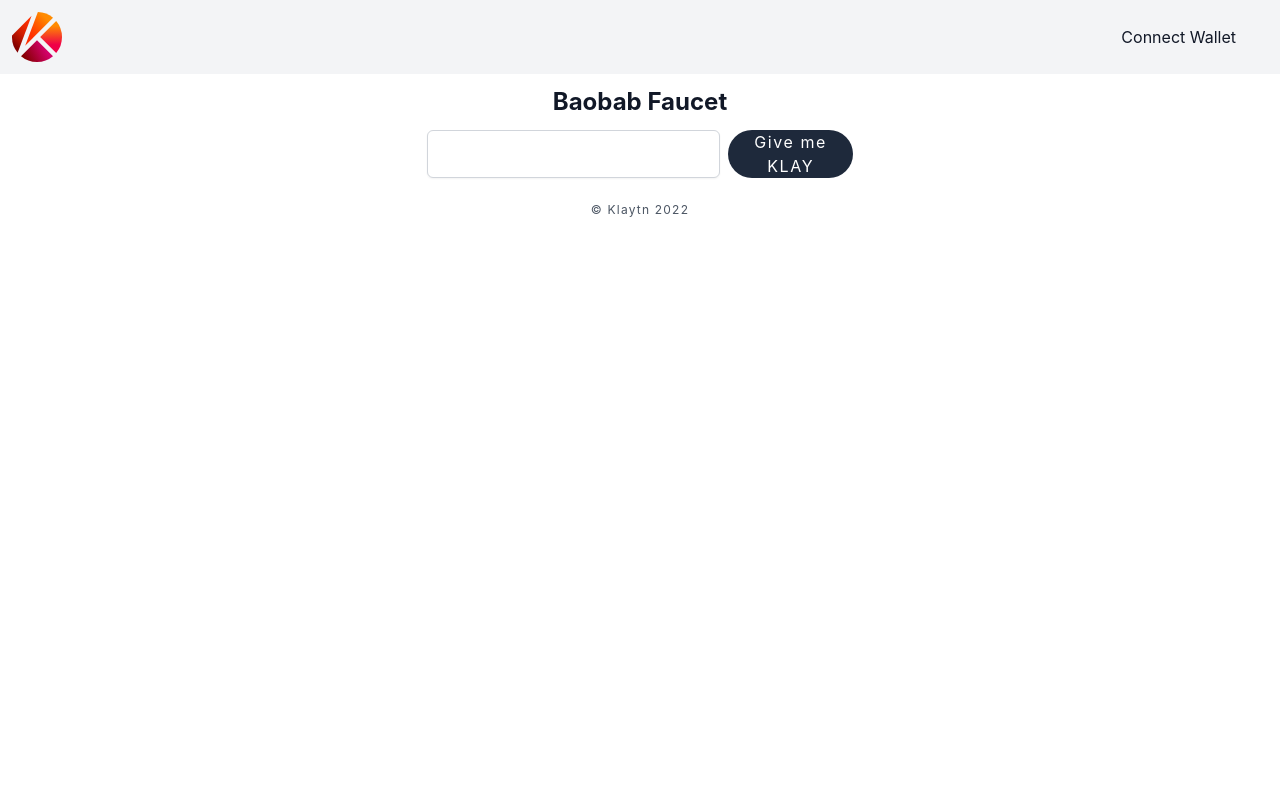
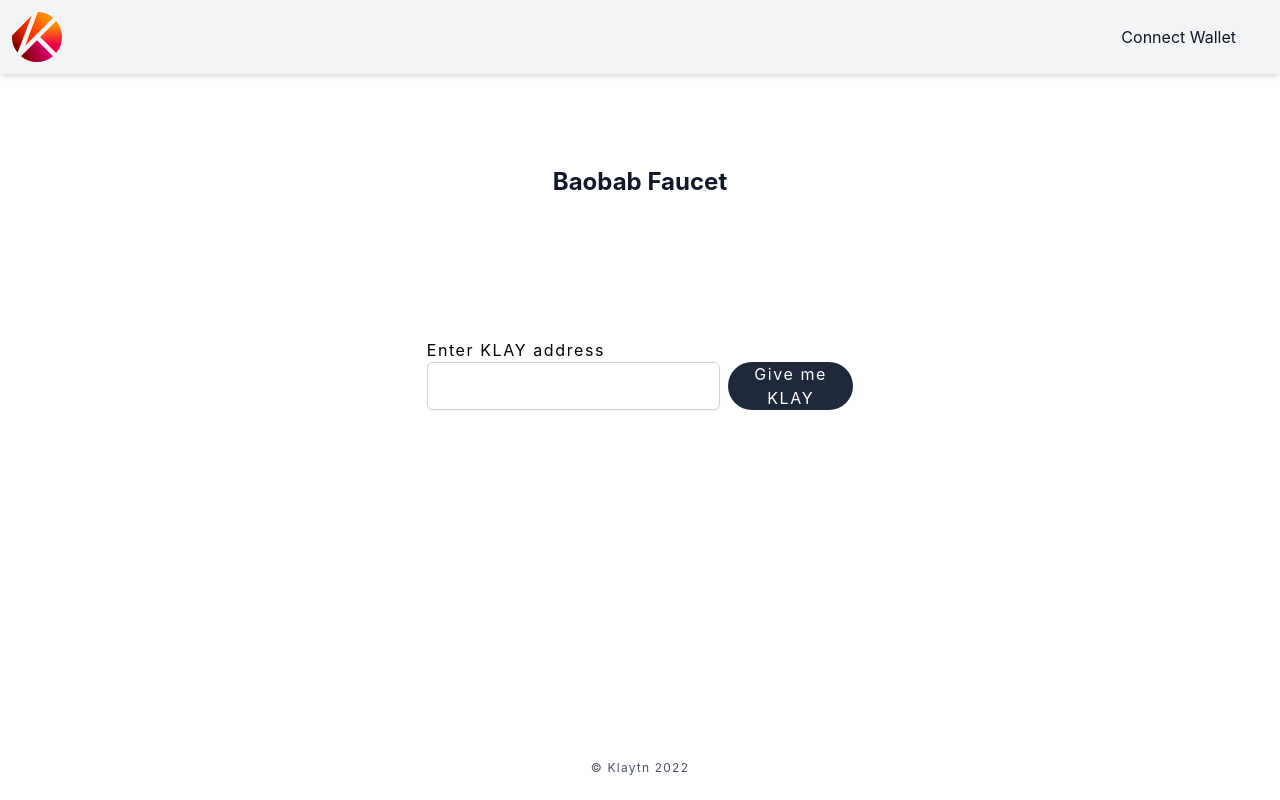
Before and after one commit to chloe-klatyn/klay-faucet, a React (Create React App) app in the folder frontend/: page / in a window 1280 px wide. Built offline with nearby package versions, Linux system fonts and the light colour scheme; no server answers.

Commit message:
fixed footer alignment

```diff
--- a/frontend/src/App.tsx
+++ b/frontend/src/App.tsx
@@ -5,9 +5,9 @@
 
 const App = () => {
   return (
-    <div className="flex flex-col min-h-screen">
+    <div className="flex flex-col h-screen">
       <Header />
-      <div>
+      <div className="mb-auto mt-20">
         <Intro />
         <AddressInput />
       </div>
--- a/frontend/src/components/AddressInput.tsx
+++ b/frontend/src/components/AddressInput.tsx
@@ -43,6 +43,7 @@
   return (
     <div className="flex flex-col items-center w-full">
       <div className="place-content-center font-body mb-6 tracking-widest w-1/3">
+        <label className="mb-4 text-grey-600">Enter KLAY address</label>
         <div className="flex space-x-2">
           <input
             className="rounded-md shadow-sm block px-2 py-2 w-full border border-gray-300"
--- a/frontend/src/components/Header.tsx
+++ b/frontend/src/components/Header.tsx
@@ -3,7 +3,7 @@
 const Header = () => {
   return (
     <header>
-      <div className="flex place-content-between p-3 items-center text-gray-900 bg-gray-100">
+      <div className="flex place-content-between p-3 items-center text-gray-900 bg-gray-100 shadow shadow-md">
         <img src={logo} alt="logo" width="50px" height="50px" />
         <div className="mx-8">Connect Wallet</div>
       </div>
--- a/frontend/src/components/Intro.tsx
+++ b/frontend/src/components/Intro.tsx
@@ -1,6 +1,6 @@
 const Intro = () => {
   return (
-    <div className="flex justify-center text-2xl font-bold place-content-between p-3 items-center text-gray-900">
+    <div className="flex justify-center text-2xl font-bold place-content-between p-3 items-center text-gray-900 mb-32">
       <div>Baobab Faucet</div>
     </div>
   )
```
